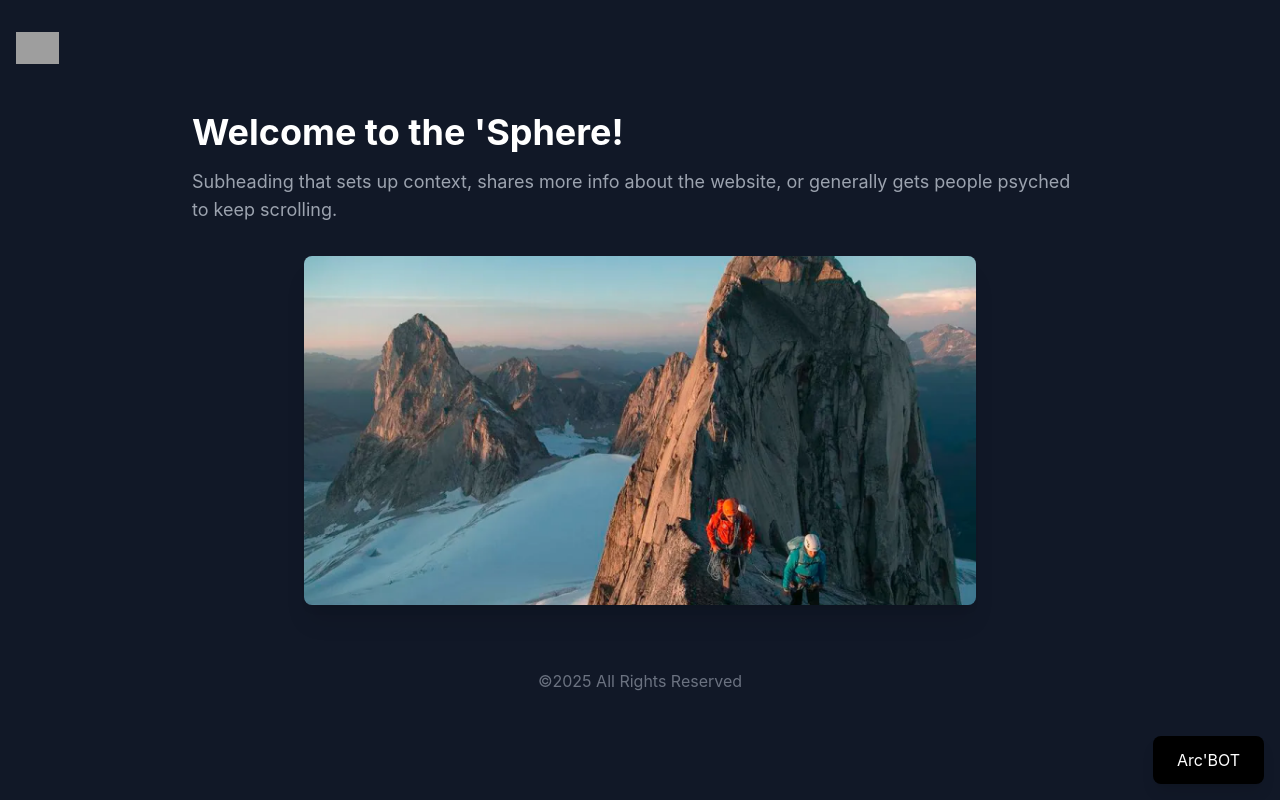
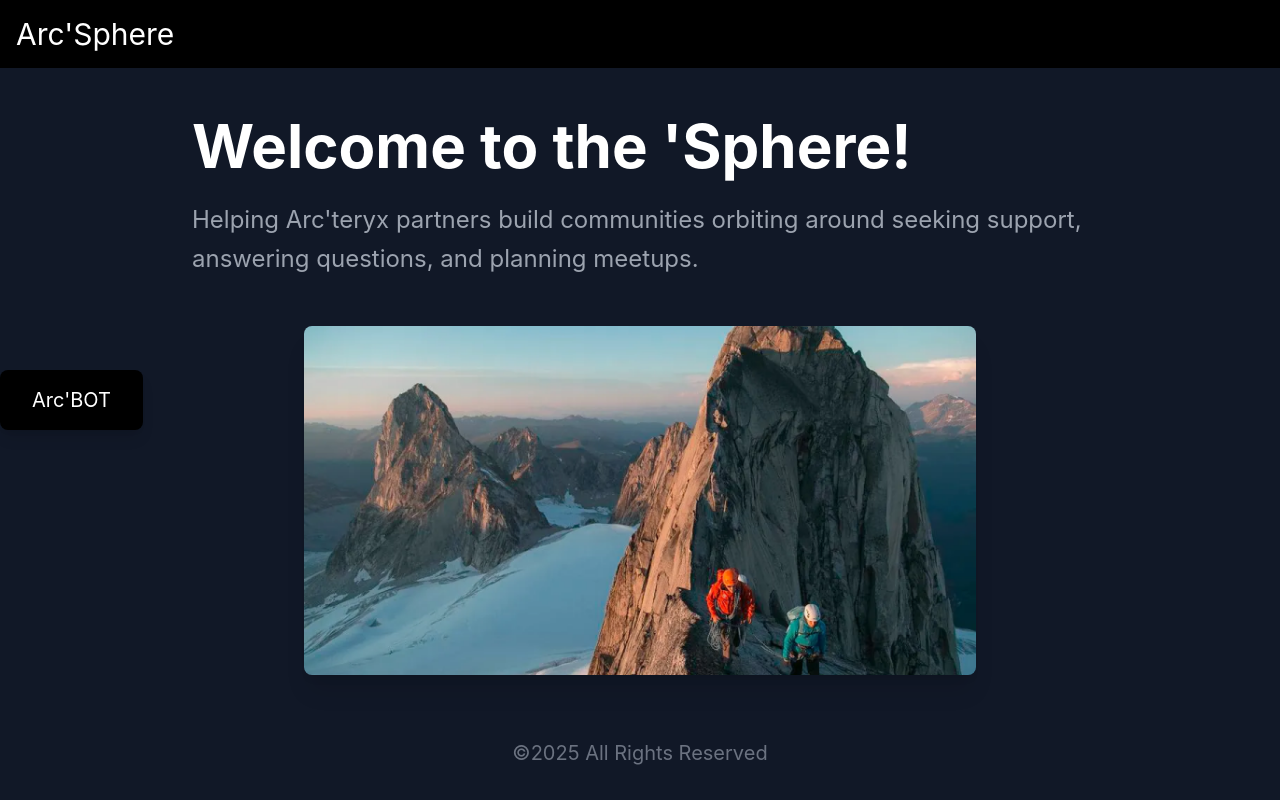
Before and after one commit to jjcyz/arcsphere, a React (Vite) app: page / in a window 1280 px wide. Built offline with nearby package versions, Linux system fonts and the light colour scheme; grey boxes are pictures that could not be loaded.

Commit message:
Frontend Update

```diff
--- a/src/App.jsx
+++ b/src/App.jsx
@@ -1,5 +1,6 @@
 import { useState, useRef, useEffect } from 'react'
 import Sidebar from './components/Sidebar'
+import SlideOutButton from './components/SlideOutButton'
 
 function ChatbotWindow({ isOpen, onClose, selectedModel, setSelectedModel }) {
   const [messages, setMessages] = useState([
@@ -116,15 +117,15 @@
   if (!isOpen) return null;
 
   return (
-    <div className="fixed right-4 bottom-20 w-96 h-[600px] bg-black rounded-lg shadow-xl flex flex-col overflow-hidden">
-      <div className="flex justify-between items-center p-4 bg-gray-900 border-b border-gray-800">
-        <h2 className="text-lg font-semibold text-white">Arc'BOT</h2>
-        <button onClick={onClose} className="text-gray-400 hover:text-white">
+    <div className="right-4 bottom-20 w-[500px] h-[700px] bg-black rounded-lg shadow-xl flex flex-col overflow-hidden">
+      <div className="flex justify-between items-center p-6 bg-gray-900 border-b border-gray-800">
+        <h2 className="text-2xl font-semibold text-white">Arc'BOT</h2>
+        <button onClick={onClose} className="text-2xl text-gray-400 hover:text-white">
           ✕
         </button>
       </div>
 
-      <div className="flex-1 overflow-y-auto p-4">
+      <div className="flex-1 overflow-y-auto p-6">
         {messages.map((message, index) => (
           <div
             key={index}
@@ -144,16 +145,16 @@
         )}
         {error && (
           <div className="chat-message error-message">
-            <div className="text-sm text-red-400">
+            <div className="text-lg text-red-400">
               {error}
             </div>
           </div>
         )}
         {isLoading && (
           <div className="chat-message ai-message">
-            <div className="flex items-center space-x-2">
-              <div className="animate-spin rounded-full h-4 w-4 border-b-2 border-blue-500"></div>
-              <div className="text-sm text-gray-300">
+            <div className="flex items-center space-x-3">
+              <div className="animate-spin rounded-full h-6 w-6 border-b-2 border-blue-500"></div>
+              <div className="text-lg text-gray-300">
                 {loadingStatus}
               </div>
             </div>
@@ -162,24 +163,24 @@
         <div ref={messagesEndRef} />
       </div>
 
-      <form onSubmit={handleSubmit} className="p-4 bg-gray-900 border-t border-gray-800">
-        <div className="flex space-x-2">
+      <form onSubmit={handleSubmit} className="p-6 bg-gray-900 border-t border-gray-800">
+        <div className="flex space-x-3">
           <input
             type="text"
             value={input}
             onChange={(e) => setInput(e.target.value)}
             placeholder="Prompt Me Here!"
-            className="flex-1 px-4 py-2 bg-gray-800 text-white rounded-lg border border-gray-700 focus:outline-none focus:border-blue-500"
+            className="flex-1 px-6 py-3 bg-gray-800 text-white text-xl rounded-lg border border-gray-700 focus:outline-none focus:border-blue-500"
             disabled={isLoading}
           />
           <button
             type={isLoading ? "button" : "submit"}
             onClick={isLoading ? cancelRequest : undefined}
-            className={`px-4 py-2 rounded-lg ${
+            className={`px-6 py-3 rounded-lg ${
               isLoading
                 ? "bg-red-600 hover:bg-red-700"
                 : "bg-blue-600 hover:bg-blue-700"
-            } text-white transition-colors`}
+            } text-white text-xl transition-colors`}
           >
             {isLoading ? "Cancel" : "→"}
           </button>
@@ -194,37 +195,17 @@
   const [isChatOpen, setIsChatOpen] = useState(false)
 
   return (
-    <div className="min-h-screen bg-gray-900">
-      {/* Landing Page */}
-      <div className="container mx-auto px-4 py-8">
-        <header className="mb-12">
-          <img src="/arc-sphere-logo.png" alt="Arc'SPHERE" className="h-8" />
-        </header>
 
-        <main className="max-w-4xl mx-auto">
-          <h1 className="text-4xl font-bold text-white mb-4">Welcome to the 'Sphere!</h1>
-          <p className="text-gray-400 text-lg mb-8">
-            Subheading that sets up context, shares more info about the website, or
-            generally gets people psyched to keep scrolling.
-          </p>
-
-          <div className="relative max-w-2xl mx-auto">
-            <img
-              src="/images/image.png"
-              alt="Mountain Climbers"
-              className="w-full h-auto object-cover rounded-lg shadow-xl"
-              style={{ maxHeight: '1200px' }}
-            />
+   <div className='relative'>
 
          {/* Arc'BOT Button */}
          <button
           onClick={() => setIsChatOpen(true)}
-              className="fixed right-4 bottom-4 bg-black text-white px-6 py-3 rounded-lg shadow-lg hover:bg-gray-900 transition-colors"
+          className="absolute left-0 top-1/2 transform -translate-y-1/2 bg-black text-white px-8 py-4 rounded-lg shadow-lg hover:bg-gray-900 transition-colors text-xl"
         >
           Arc'BOT
         </button>
-          </div>
-        </main>
+    <div className="min-h-screen bg-gray-900">
 
       {/* Chatbot Window */}
       <ChatbotWindow
@@ -234,11 +215,46 @@
         setSelectedModel={setSelectedModel}
       />
 
-        <footer className="mt-16 text-center text-gray-500">
+      {/* Simple Black Header */}
+      <div className="w-full bg-black">
+        <div className="container mx-auto px-4">
+          <div className="py-4">
+            <h1 className="text-3xl text-white">Arc'Sphere</h1>
+          </div>
+        </div>
+      </div>
+
+      {/* Landing Page */}
+      <div className="container mx-auto">
+        <div className="px-4 pt-12">
+          <main className="max-w-4xl mx-auto">
+            <h1 className="text-6xl font-bold text-white mb-6">Welcome to the 'Sphere!</h1>
+            <p className="text-2xl text-gray-400 mb-12 leading-relaxed">
+              Helping Arc'teryx partners build communities orbiting around seeking support,
+              answering questions, and planning meetups.
+            </p>
+
+            <div className="relative max-w-2xl mx-auto">
+              <img
+                src="/images/image.png"
+                alt="Mountain Climbers"
+                className="w-screen h-auto object-cover rounded-lg shadow-xl"
+                style={{ maxHeight: '1200px' }}
+              />
+
+
+            </div>
+          </main>
+
+          <footer className="mt-16 text-center text-gray-500 text-xl">
             ©2025 All Rights Reserved
           </footer>
         </div>
 
+
+
+      </div>
+    </div>
     </div>
   )
 }
--- /dev/null
+++ b/src/components/SlideOutButton.jsx
@@ -0,0 +1,43 @@
+import { useState } from "react"
+// import { ChevronLeft, ChevronRight } from "lucide-react"
+
+export default function SlideOutButton() {
+  const [isOpen, setIsOpen] = useState(false)
+
+  return (
+    <div className="fixed right-0 top-1/2 -translate-y-1/2 z-50 flex items-center">
+      <button
+        className="h-12 w-12 rounded-l-lg rounded-r-none shadow-lg bg-gray-800 text-white flex items-center justify-center focus:outline-none focus:ring-2 focus:ring-gray-400 focus:ring-opacity-50"
+        onClick={() => setIsOpen(!isOpen)}
+        aria-label={isOpen ? "Close panel" : "Open panel"}
+      >
+        {isOpen ? <p> {'>'} </p> : <p> {'<'} </p> }
+      </button>
+
+      <div
+        className={`w-80 shadow-lg transition-transform duration-300 ease-in-out bg-white border border-gray-200 rounded-r-lg ${
+          isOpen ? "translate-x-0" : "translate-x-full"
+        }`}
+      >
+        <div className="p-4 border-b border-gray-200">
+          <h3 className="text-lg font-semibold">Quick Actions</h3>
+          <p className="text-sm text-gray-500">Access your most used features</p>
+        </div>
+        <div className="p-4">
+          <p>This is your sliding card content. You can add any components or information here.</p>
+        </div>
+        <div className="p-4 border-t border-gray-200 flex justify-between">
+          <button
+            className="px-4 py-2 border border-gray-300 rounded-md text-sm font-medium text-gray-700 hover:bg-gray-50 focus:outline-none focus:ring-2 focus:ring-gray-400 focus:ring-opacity-50"
+            onClick={() => setIsOpen(false)}
+          >
+            Close
+          </button>
+          <button className="px-4 py-2 bg-gray-800 rounded-md text-sm font-medium text-white hover:bg-gray-700 focus:outline-none focus:ring-2 focus:ring-gray-400 focus:ring-opacity-50">
+            Action
+          </button>
+        </div>
+      </div>
+    </div>
+  )
+}
--- a/src/index.css
+++ b/src/index.css
@@ -11,7 +11,7 @@
 
 @layer components {
   .chat-message {
-    @apply p-3 rounded-lg mb-3 max-w-[80%];
+    @apply p-4 rounded-lg mb-4 max-w-[80%];
   }
 
   .user-message {
@@ -23,7 +23,7 @@
   }
 
   .message-content {
-    @apply text-sm text-white whitespace-pre-wrap break-words;
+    @apply text-lg text-white whitespace-pre-wrap break-words;
   }
 
   .error-message {
```
Lines whose indentation alone changed are shown as unchanged.
